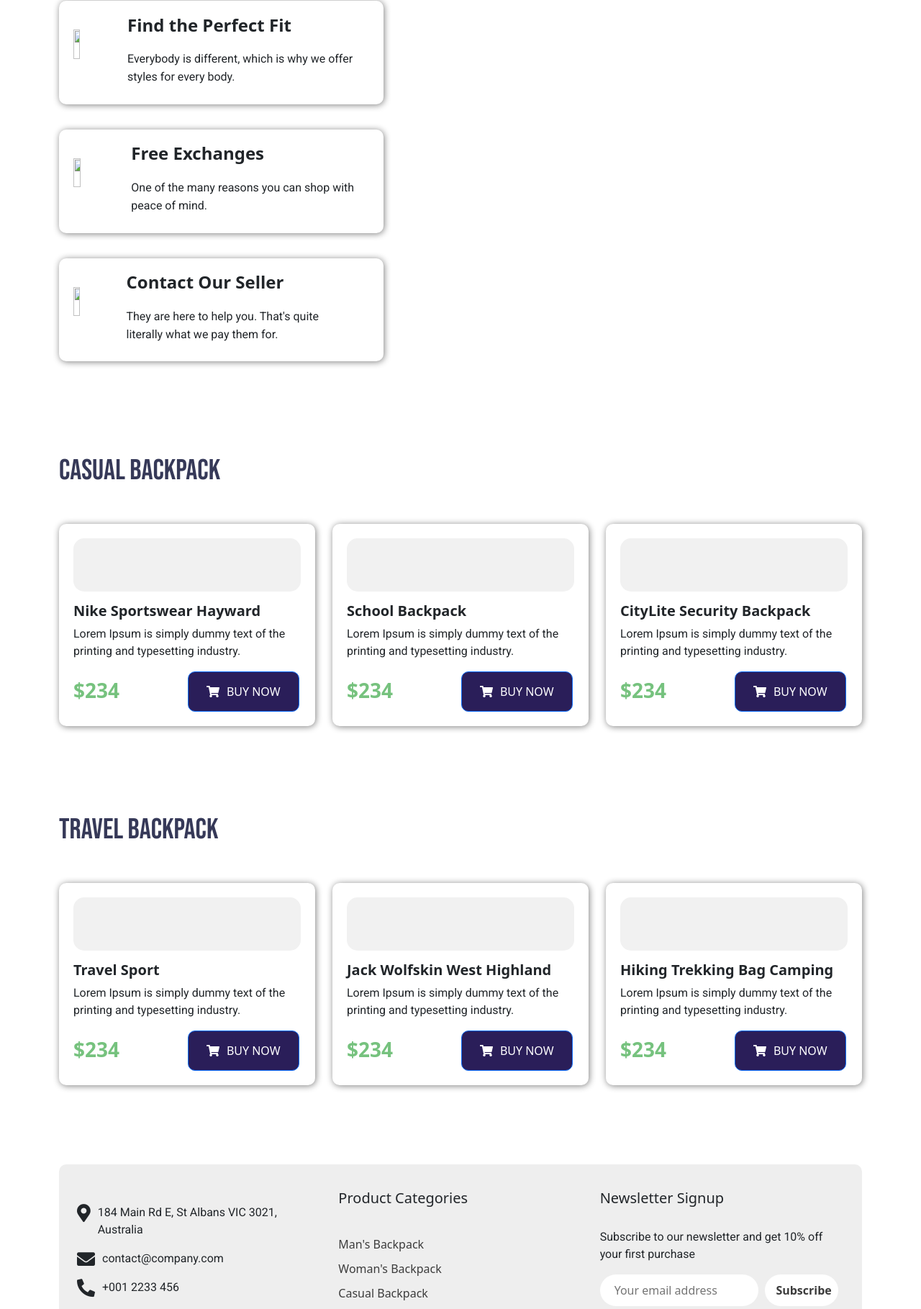
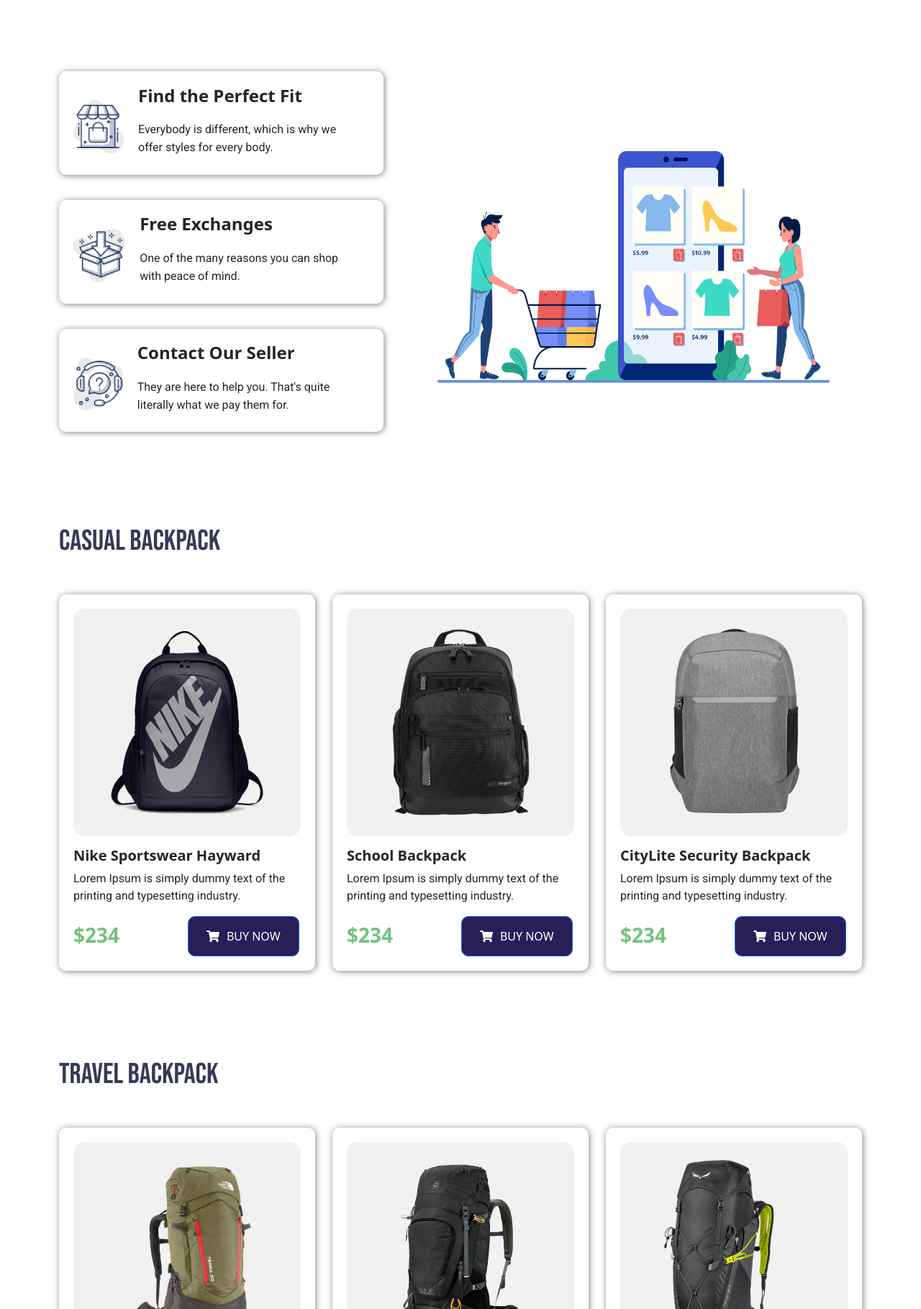
Before and after one commit to Hossain-Bin-Ishak/backpack-moon, a plain HTML site: page index.html in a window 1280 px wide. Shown: the part 557-2376 px from the top of the page at 72% size. Drawn offline with nearby package versions, Linux system fonts and the light colour scheme; the site is published under a folder, as on GitHub Pages, so addresses that start at the root find nothing.

Commit message:
Code Updated

```diff
--- a/index.html
+++ b/index.html
@@ -20,7 +20,7 @@
             <div class="row">
                 <div class="col-md-3">
                     <div class="logo">
-                        <img src="/img/Logo.png" alt="">
+                        <img src="img/Logo.png" alt="">
                     </div>
                 </div>
                 <div class="col-sm-4 col-md-9 d-flex justify-content-end">
@@ -69,7 +69,7 @@
                     </div>
                     <div class="col-md-8">
                         <div class="header-area-img d-flex align-items-center justify-content-center">
-                            <img src="/img/bag-bg.png" alt="">
+                            <img src="img/bag-bg.png" alt="">
                         </div>
                     </div>
                 </div>
@@ -80,7 +80,7 @@
                 <div class="row">
                 <div class="col-md-5">
                     <div class="single-icon d-flex align-items-center justify-content-center">
-                        <img src="/img/icon-1.png" alt="">
+                        <img src="img/icon-1.png" alt="">
                         <div class="icon-text">
                             <h4>Find the Perfect Fit</h4>
                         <p>Everybody is different, which is why we
@@ -88,7 +88,7 @@
                         </div>
                     </div>
                     <div class="single-icon d-flex align-items-center justify-content-center">
-                        <img src="/img/icon-2.png" alt="">
+                        <img src="img/icon-2.png" alt="">
                         <div class="icon-text">
                             <h4>Free Exchanges</h4>
                         <p>One of the many reasons you can shop
@@ -96,7 +96,7 @@
                         </div>
                     </div>
                     <div class="single-icon d-flex align-items-center justify-content-center">
-                        <img src="/img/icon-3.png" alt="">
+                        <img src="img/icon-3.png" alt="">
                         <div class="icon-text">
                             <h4>Contact Our Seller</h4>
                         <p>They are here to help you. That's quite
@@ -106,7 +106,7 @@
                 </div>
                 <div class="col-md-7 d-flex align-items-center justify-content-end">
                     <div class="icon-area-right-img">
-                        <img src="/img/Features-img.png" alt="">
+                        <img src="img/Features-img.png" alt="">
                     </div>
                 </div>
             </div>
@@ -119,7 +119,7 @@
                     <div class="col-md-4 custion-margin">
                         <div class="casual-backpack">
                             <div class="single-backpack">
-                                <img src="/bag/bag-1.png" alt="">
+                                <img src="bag/bag-1.png" alt="">
                             </div>
                             <div class="backpack-text">
                                 <h5>Nike Sportswear Hayward </h5>
@@ -135,7 +135,7 @@
                     <div class="col-md-4">
                         <div class="casual-backpack">
                             <div class="single-backpack">
-                                <img src="/bag/bag-2.png" alt="">
+                                <img src="bag/bag-2.png" alt="">
                             </div>
                             <div class="backpack-text">
                                 <h5>School Backpack </h5>
@@ -151,7 +151,7 @@
                     <div class="col-md-4">
                         <div class="casual-backpack">
                             <div class="single-backpack">
-                                <img src="/bag/bag-3.png" alt="">
+                                <img src="bag/bag-3.png" alt="">
                             </div>
                             <div class="backpack-text">
                                 <h5>CityLite Security Backpack  </h5>
@@ -174,7 +174,7 @@
                     <div class="col-md-4">
                         <div class="casual-backpack">
                             <div class="single-backpack">
-                                <img src="/bag/travel-bag-1.png" alt="">
+                                <img src="bag/travel-bag-1.png" alt="">
                             </div>
                             <div class="backpack-text">
                                 <h5>Travel Sport  </h5>
@@ -190,7 +190,7 @@
                     <div class="col-md-4">
                         <div class="casual-backpack">
                             <div class="single-backpack">
-                                <img src="/bag/travel-bag-2.png" alt="">
+                                <img src="bag/travel-bag-2.png" alt="">
                             </div>
                             <div class="backpack-text">
                                 <h5>Jack Wolfskin West Highland  </h5>
@@ -206,7 +206,7 @@
                     <div class="col-md-4">
                         <div class="casual-backpack">
                             <div class="single-backpack">
-                                <img src="/bag/travel-bag-3.png" alt="">
+                                <img src="bag/travel-bag-3.png" alt="">
                             </div>
                             <div class="backpack-text">
                                 <h5>Hiking Trekking Bag Camping</h5>
@@ -228,7 +228,7 @@
                     <div class="col-md-4">
                         <div class="footer-area-left">
                             <div class="footer-logo">
-                                <img src="/img/Logo.png" alt="">
+                                <img src="img/Logo.png" alt="">
                             </div>
                             <div class="place d-flex">
                                 <i class="fas fa-map-marker-alt"></i>
```
